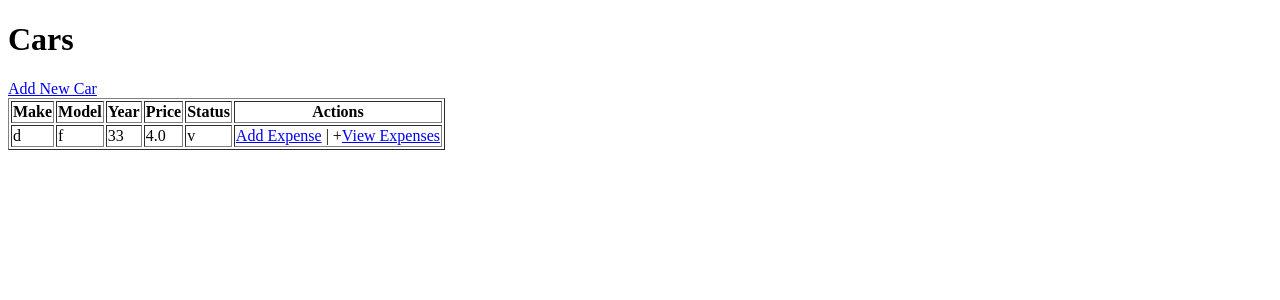
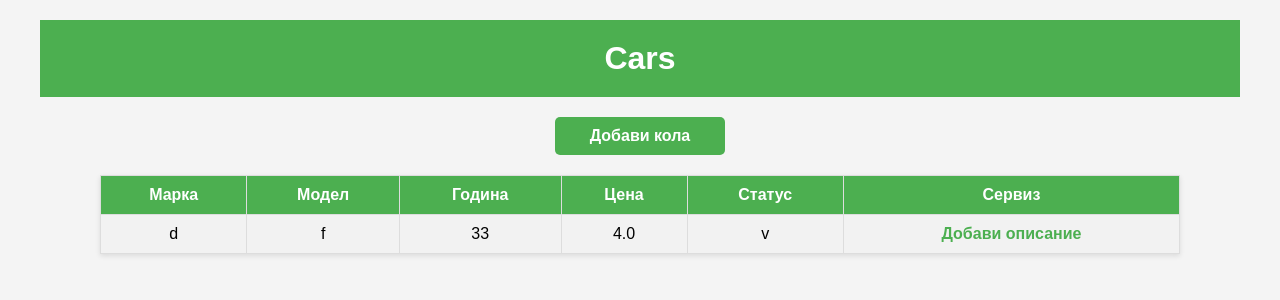
Before and after one commit to 12623215/car, a Flask app: page / in a window 1280 px wide. Shown: the top 300 px of the page. Run offline with Flask 3, Linux system fonts and the light colour scheme; data comes from the database, SQL or seed files in the repository.

Commit message:
index.html

```diff
--- a/templates/index.html
+++ b/templates/index.html
@@ -2,18 +2,95 @@
 <html>
 <head>
     <title>Car Dealer</title>
+    <style>
+        body {
+            font-family: Arial, sans-serif;
+            background-color: #f4f4f4;
+            margin: 0;
+            padding: 0;
+        }
+
+        h1 {
+            text-align: center;
+            color: #333;
+            padding: 20px;
+            background-color: #4CAF50;
+            margin: 0;
+            color: white;
+        }
+
+        table {
+            width: 90%;
+            margin: 20px auto;
+            border-collapse: collapse;
+            box-shadow: 0 2px 5px rgba(0, 0, 0, 0.1);
+            background-color: white;
+        }
+
+        th, td {
+            padding: 10px;
+            text-align: center;
+            border: 1px solid #ddd;
+        }
+
+        th {
+            background-color: #4CAF50;
+            color: white;
+        }
+
+        tr:nth-child(even) {
+            background-color: #f2f2f2;
+        }
+
+        tr:hover {
+            background-color: #ddd;
+        }
+
+        a {
+            text-decoration: none;
+            color: #4CAF50;
+            font-weight: bold;
+        }
+
+        a:hover {
+            color: #45a049;
+        }
+
+        .container {
+            max-width: 1200px;
+            margin: 0 auto;
+            padding: 20px;
+        }
+
+        .add-button {
+            display: block;
+            width: 150px;
+            margin: 20px auto;
+            padding: 10px;
+            text-align: center;
+            background-color: #4CAF50;
+            color: white;
+            border-radius: 5px;
+            text-decoration: none;
+        }
+
+        .add-button:hover {
+            background-color: #45a049;
+        }
+    </style>
 </head>
 <body>
+    <div class="container">
         <h1>Cars</h1>
-    <a href="{{ url_for('add_car') }}">Add New Car</a>
-    <table border="1">
+        <a href="{{ url_for('add_car') }}" class="add-button">Добави кола</a>
+        <table>
             <tr>
-            <th>Make</th>
-            <th>Model</th>
-            <th>Year</th>
-            <th>Price</th>
-            <th>Status</th>
-            <th>Actions</th>
+                <th>Марка</th>
+                <th>Модел</th>
+                <th>Година</th>
+                <th>Цена</th>
+                <th>Статус</th>
+                <th>Сервиз</th>
             </tr>
             {% for car in cars %}
             <tr>
@@ -23,12 +100,11 @@
                 <td>{{ car[4] }}</td>
                 <td>{{ car[5] }}</td>
                 <td>
-                <a href="{{ url_for('add_expense', car_id=car[0]) }}">Add Expense</a> |
-                +<a href="{{ url_for('view_expenses', car_id=car[0]) }}">View Expenses</a>
-
+                    <a href="{{ url_for('add_expense', car_id=car[0]) }}">Добави описание</a>
                 </td>
             </tr>
             {% endfor %}
         </table>
+    </div>
 </body>
 </html>
```
Lines whose indentation alone changed are shown as unchanged.
